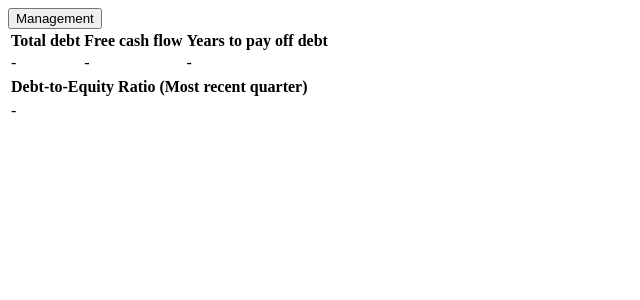
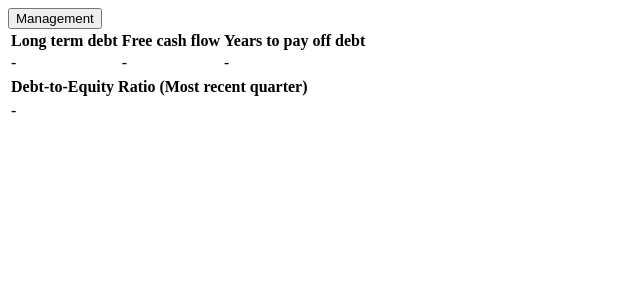
Before and after one commit to mrhappyasthma/IsThisStockGood, a Flask app: template templates/management.html in a window 1280 px wide. Shown: the top 300 px of the page, without its empty margins (0-640 px from the left). Run offline with Flask 3, Linux system fonts and the light colour scheme; the template is opened without the code that fills it, so the values that code supplies are empty.

Commit message:
Use long-term debt instead of general debt (#74). (#75)
* Use long-term debt instead of general debt (#74).

* Update the HTML label for long term debt.

```diff
--- a/src/Active/MSNMoney.py
+++ b/src/Active/MSNMoney.py
@@ -78,7 +78,7 @@ class MSNMoney:
     most_recent_statement = annual_statements[max(annual_statements.keys())]
     if not most_recent_statement:
       return
-    self.total_debt = str(float(most_recent_statement.get('liabilities', 0)) * 1000000)
+    self.total_debt = str(float(most_recent_statement.get('longTermDebt', 0)))
     self.shares_outstanding = float(most_recent_statement.get('sharesOutstanding', 0))
 
     key_metrics = data.get('analysis', {}).get('keyMetrics', {})
--- a/templates/management.html
+++ b/templates/management.html
@@ -13,7 +13,7 @@
       <table class="table table-bordered text-center">
         <thead class="thead-light">
           <tr id="debt_title_labels">
-            <th>Total debt</th>
+            <th>Long term debt</th>
             <th>Free cash flow</th>
             <th>Years to pay off debt</th>
           </tr>
```
